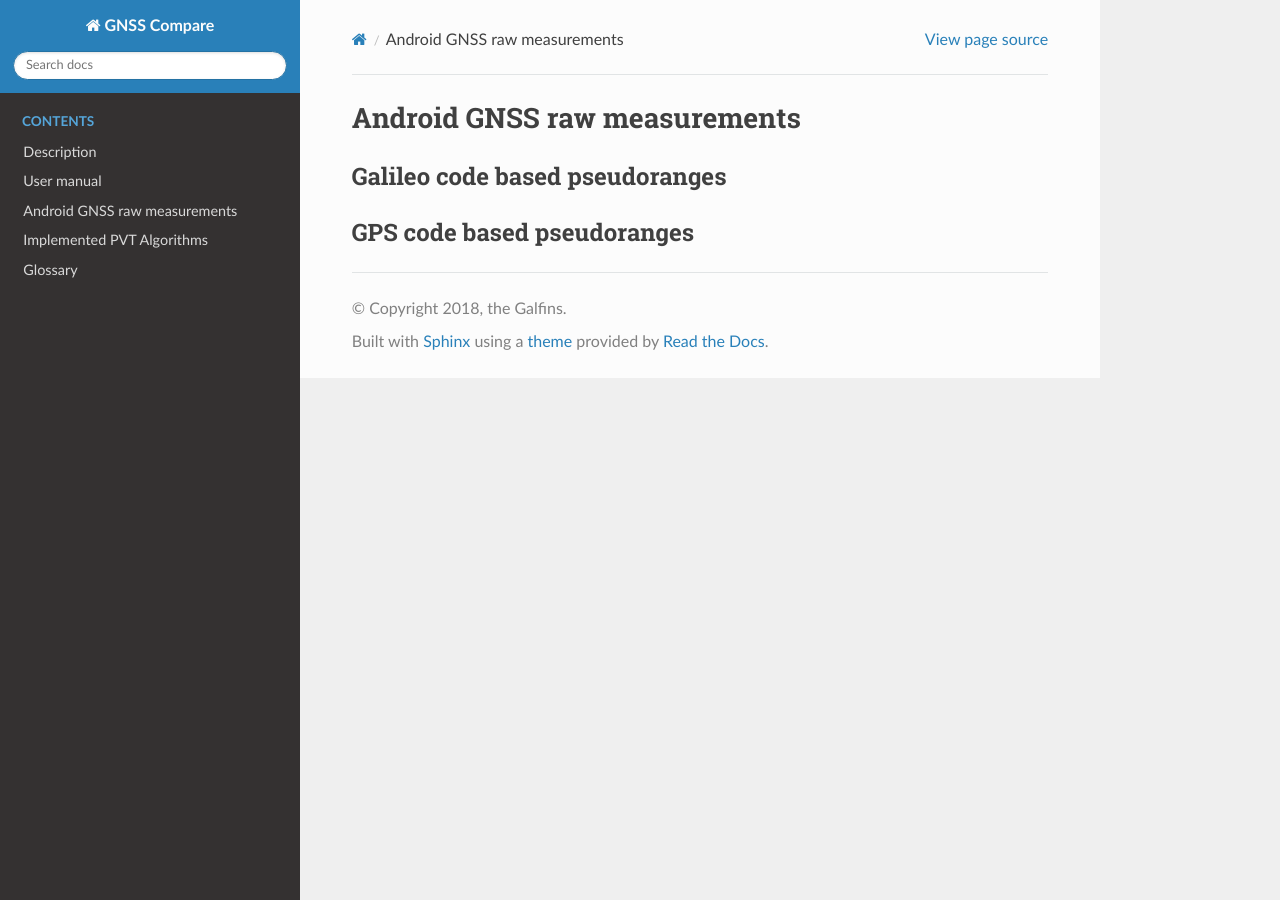
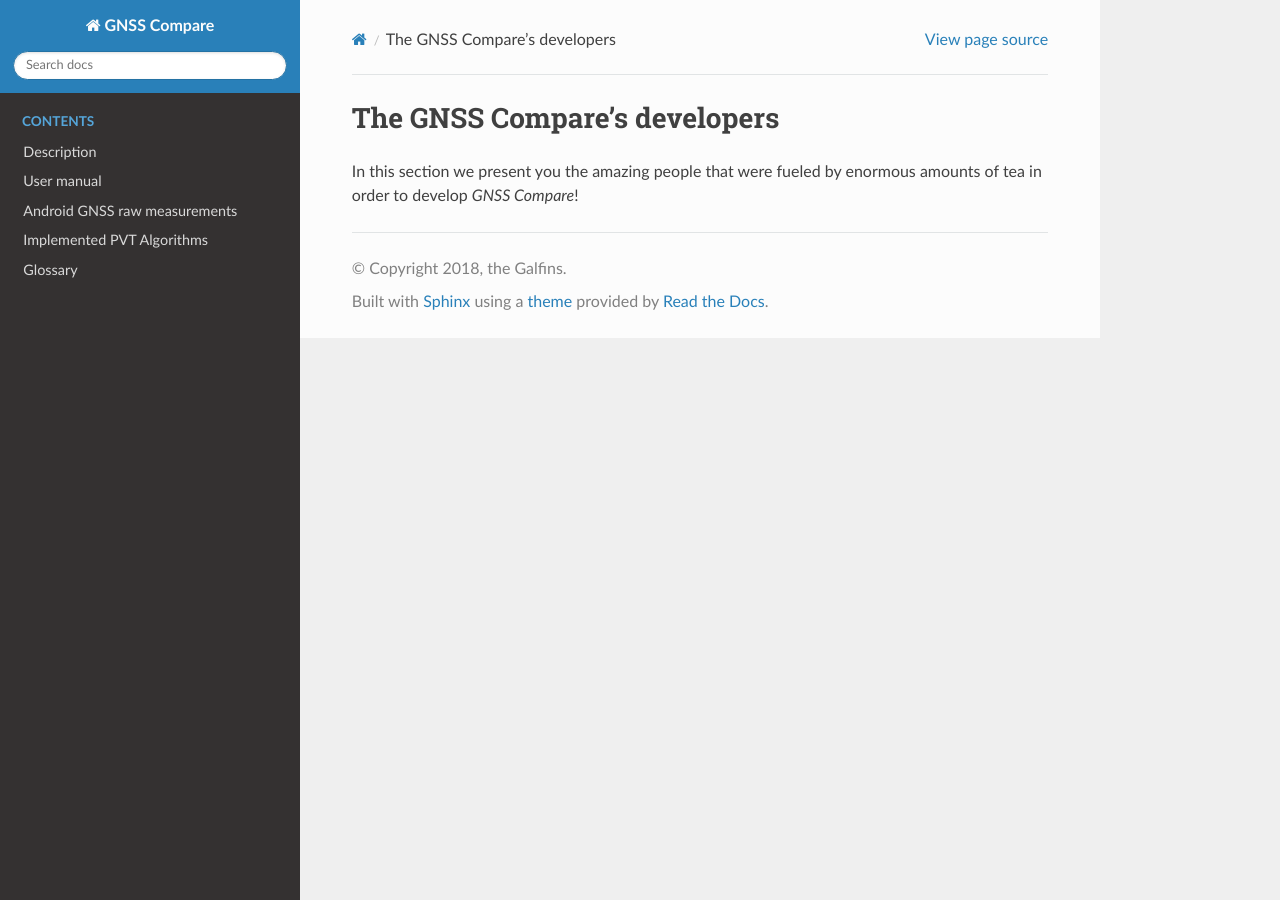
Before and after one commit to TheGalfins/GNSS_Compare, a Sphinx documentation site: the page built from docs/amazing_team.rst, in a window 1280 px wide. Built offline with Sphinx 7.4.7 and the Read the Docs theme 2.0.0, drawn with Linux system fonts in a browser that asks for light colours.

Commit message:
Added a sentence in amazing_team

```diff
--- a/docs/amazing_team.rst
+++ b/docs/amazing_team.rst
@@ -1,14 +1,7 @@
 
 ******************************
-Android GNSS raw measurements
+The GNSS Compare's developers
 ******************************
 
-
-Galileo code based pseudoranges
-=============
-
-
-
-
-GPS code based pseudoranges
-=============
+In this section we present you the amazing people that were fueled by
+enormous amounts of tea in order to develop *GNSS Compare*!
```
